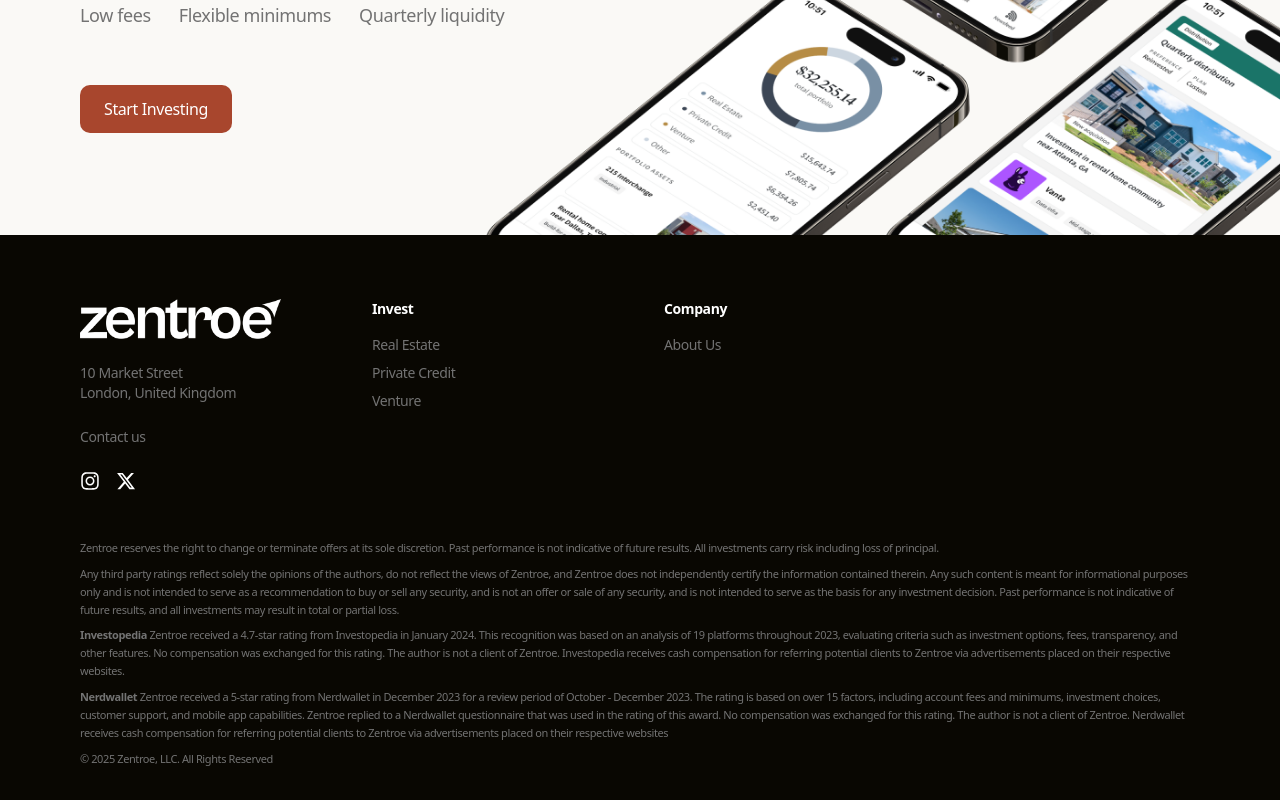
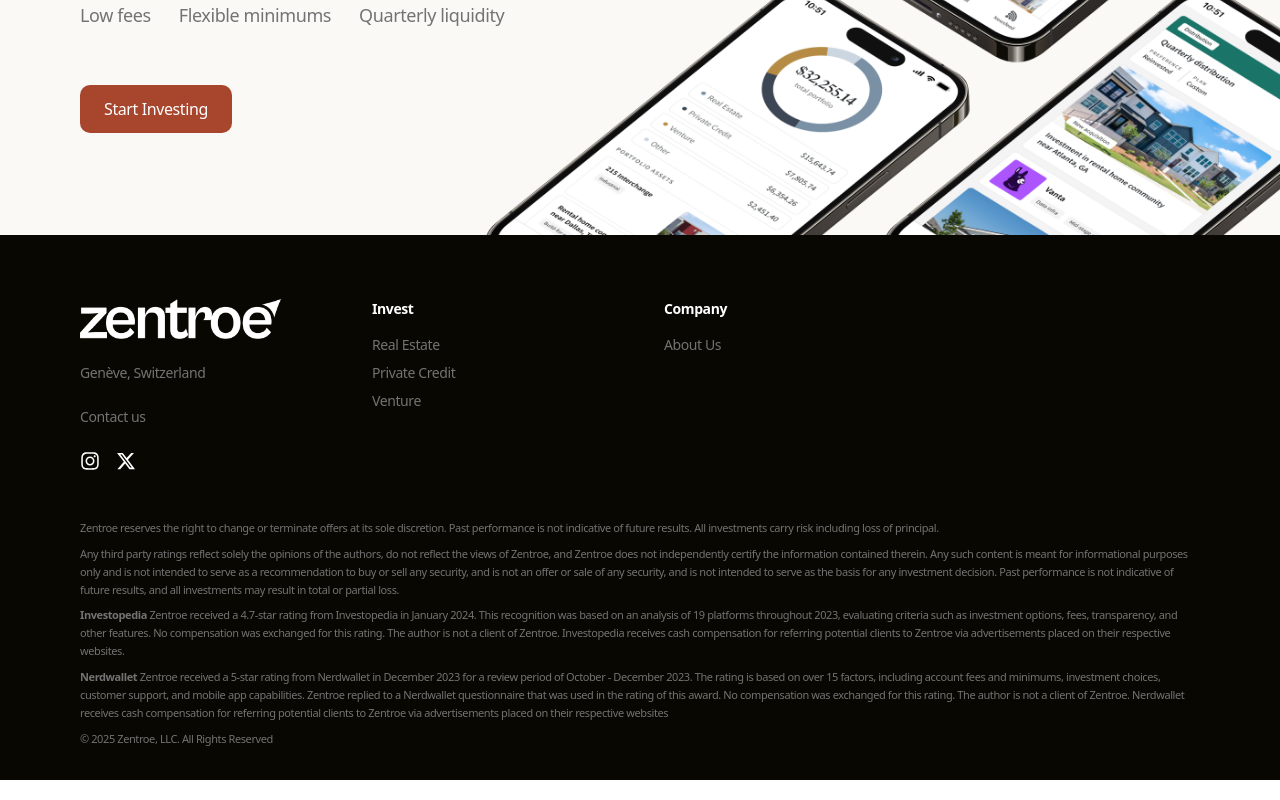
Before and after one commit to zentroe/zentroe-investment, a React (Vite) app in the folder frontend/: page / in a window 1280 px wide. Shown: the part 4964-5764 px from the top of the page. Built offline with nearby package versions, Linux system fonts and the light colour scheme; no server answers.

Commit message:
Updated Location

```diff
--- a/frontend/src/components/layout/LandingFooter.tsx
+++ b/frontend/src/components/layout/LandingFooter.tsx
@@ -12,8 +12,7 @@ export default function LandingFooter() {
         <div className="space-y-6">
           <img src={zenLogoDark} alt="Zentroe Logo" className="h-10" />
           <div>
-            <p>10 Market Street</p>
-            <p>London, United Kingdom</p>
+            <p>Genève, Switzerland</p>
           </div>
           <p>Contact us</p>
           <div className="flex gap-4 text-white">
--- a/frontend/src/pages/about/AboutHero.tsx
+++ b/frontend/src/pages/about/AboutHero.tsx
@@ -12,7 +12,7 @@ export default function AboutHero() {
           We're on a mission to build a better financial system by empowering the individual.
         </h1>
         <p className="text-sm md:text-base text-gray-600">
-          Founded in 2012 and headquartered in London, UK, Zentroe is one of the leading real estate investment platforms.
+          Founded in 2012 and headquartered in Genève, Switzerland, Zentroe is one of the leading real estate investment platforms.
         </p>
       </div>
 
--- a/frontend/src/pages/about/AboutTimeline.tsx
+++ b/frontend/src/pages/about/AboutTimeline.tsx
@@ -4,7 +4,7 @@ import { motion } from "framer-motion";
 const milestones = [
   {
     year: "2012",
-    title: "Founded in London",
+    title: "Founded in Genève",
     description: "Zentroe was founded with a vision to democratize access to alternative investments."
   },
   {
```
